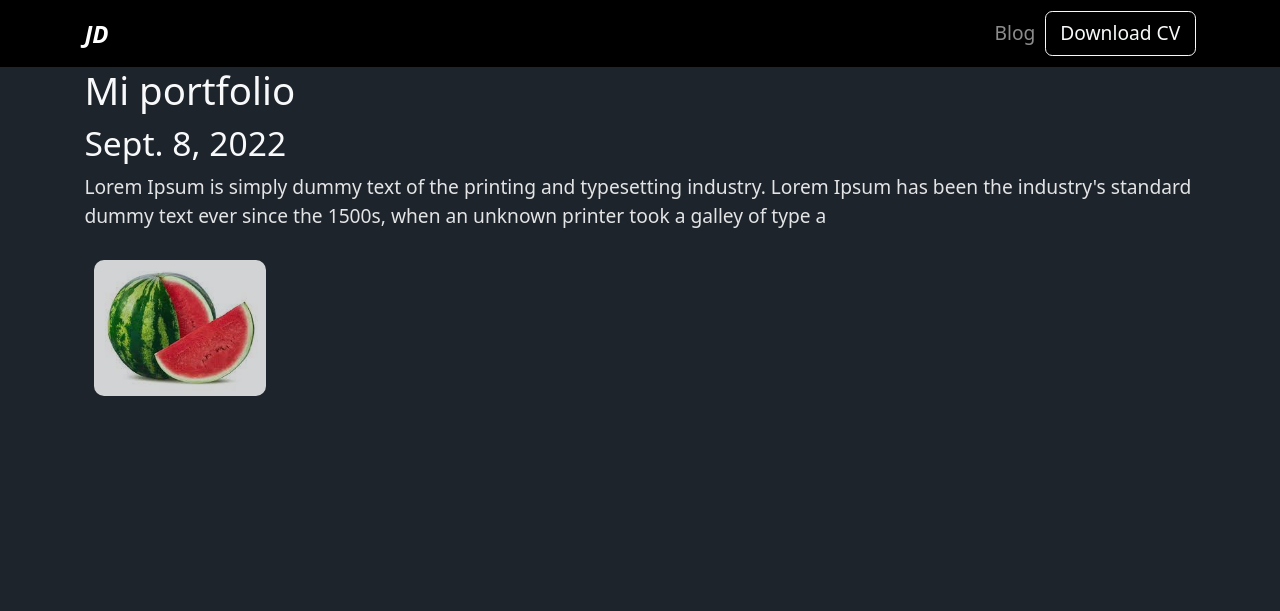
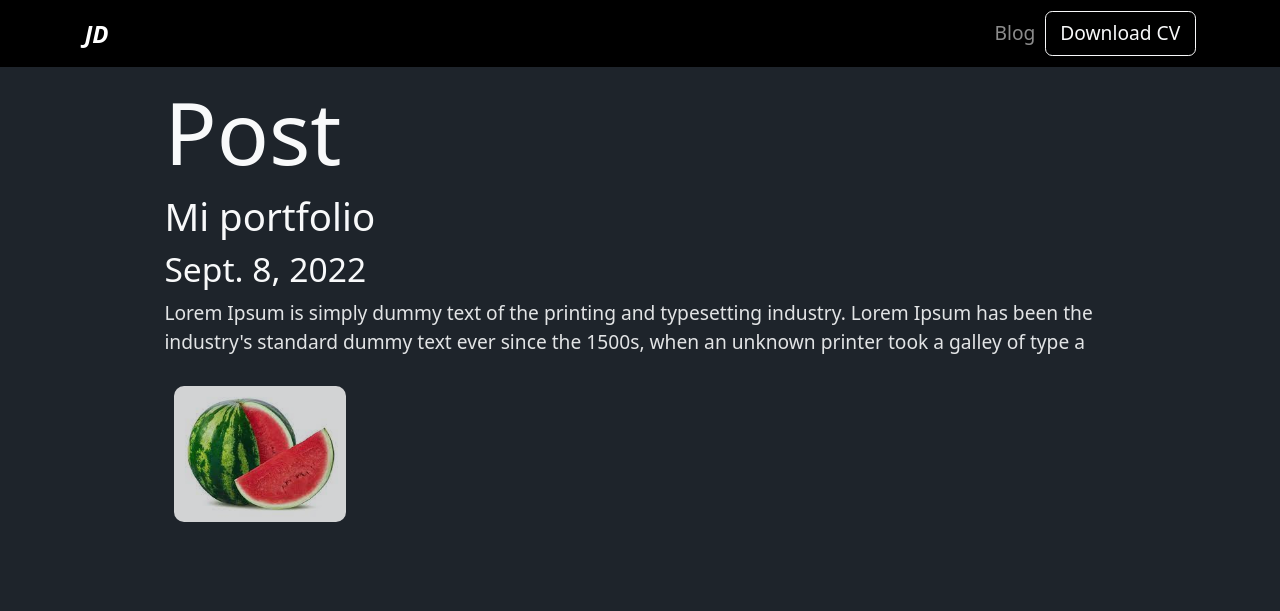
Before and after one commit to JulianDeco/Django-Portfolio, a Django app: page /blog/1 in a window 1280 px wide. Shown: the top 611 px of the page. Run offline with Django 4.2, Linux system fonts and the light colour scheme; data comes from the database, SQL or seed files in the repository; some libraries are stand-ins or nearby versions.

Commit message:
Cambios CSS

```diff
--- a/blog/templates/post_detail.html
+++ b/blog/templates/post_detail.html
@@ -1,12 +1,15 @@
 {% extends 'layout.html' %}
 
 {% block content %}
+<div class="contenedor-post-detail">
+    <h1 class="display-2">Post</h1>
+    <h2 >{{post.title}}</h2>
+    <h3>{{post.date}}</h3>
+    <p>{{post.description}}</p>
 
-<h1>Post</h1>
-<h2>{{post.title}}</h2>
-<h3>{{post.date}}</h3>
-<p>{{post.description}}</p>
+    <img src="{{post.image.url}}" alt="{{post.title}}">
+</div>
 
-<img src="{{post.image.url}}" alt="{{post.title}}">
+
 
 {% endblock %}
--- a/portfolio/static/main.css
+++ b/portfolio/static/main.css
@@ -189,3 +189,7 @@
 .tecnologias-text{
     padding: 10vm;
 }
+
+.contenedor-post-detail{
+    padding: 80px;
+}
--- a/portfolio/templates/home.html
+++ b/portfolio/templates/home.html
@@ -10,8 +10,8 @@
                     <img id="imagen" src="{% static 'portfolio/unnamed.jpg' %}" alt="" class="">
                 </div>
                 <div class="class col-md-8 my-auto">
-                    <h1><strong>Julian Decoppet</strong></h1>
-                    <h3>Python FullStack Developer</h3>
+                    <h1 class="display-4"><strong>Julian Decoppet</strong></h1>
+                    <h3 class="text-muted">Python FullStack Developer</h3>
                 </div>
             </header>
         </div>
```
